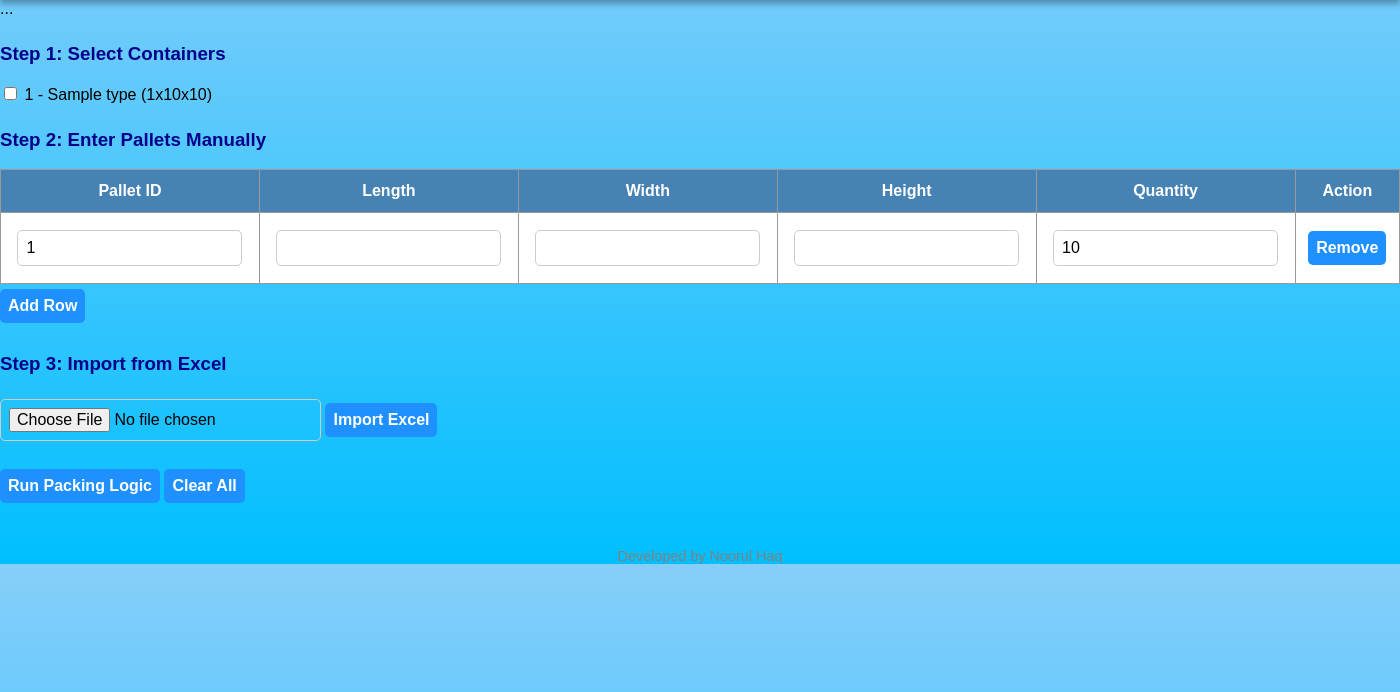
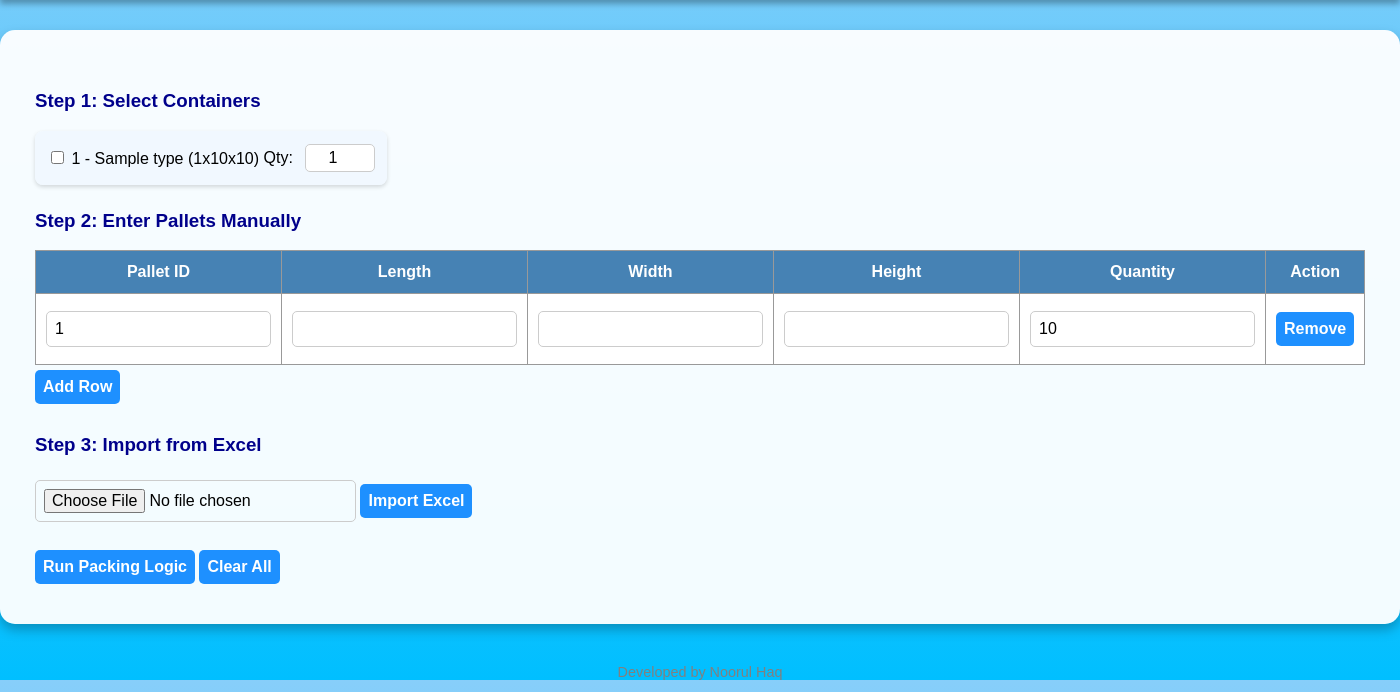
Before and after one commit to kosenoor/PalletsLoadingOnContainer, a Flask app: template templates/index.html in a window 1400 px wide. Shown: the part 108-800 px from the top of the page. Run offline with Flask 3, Linux system fonts and the light colour scheme; the template is opened without the code that fills it: most values are stand-ins (such as "Sample title", 1, 10 or a date in 2020); some libraries are stand-ins or nearby versions.

Commit message:
Update index.html

```diff
--- a/templates/index.html
+++ b/templates/index.html
@@ -9,13 +9,12 @@
             font-family: Arial, sans-serif;
             margin: 0;
             padding: 0;
-            background: linear-gradient(to bottom, #87CEFA, #00BFFF); /* Blue sky background */
+            background: linear-gradient(to bottom, #87CEFA, #00BFFF);
         }
-        /* HEADER STYLING */
         .header {
             display: flex;
             align-items: center;
-            justify-content: center; /* center text horizontally */
+            justify-content: center;
             background-color: rgba(0,0,128,0.7);
             color: white;
             padding: 20px;
@@ -25,7 +24,7 @@
         .logo {
             position: absolute;
             left: 20px;
-            height: 45px; /* shrink logo size */
+            height: 45px;
             width: auto;
         }
         .header-text {
@@ -34,26 +33,40 @@
         .header-text h1 { margin: 0; font-size: 2.2em; }
         .header-text h2 { margin: 0; font-size: 1.5em; }
 
-
-
-
-/* FORM CONTAINER */
         .form-container {
-    width: 100%;                 /* extend to full page width */
-    max-width: none;             /* remove the 1200px cap */
+            width: 100%;
+            max-width: none;
             margin: 30px auto;
             background: rgba(255,255,255,0.95);
             padding: 35px;
             border-radius: 15px;
             box-shadow: 0 6px 12px rgba(0,0,0,0.25);
-    box-sizing: border-box;      /* padding included in width */
+            box-sizing: border-box;
         }
-
-
 
         h3 { color: #00008B; margin-top: 25px; }
 
-        .container-options label { margin-right: 25px; font-size: 1em; }
+        .container-options {
+            display: flex;
+            flex-wrap: wrap;
+            gap: 15px;
+        }
+
+        .container-item {
+            display: flex;
+            align-items: center;
+            background: rgba(240,248,255,0.8);
+            padding: 8px 12px;
+            border-radius: 8px;
+            box-shadow: 0 2px 4px rgba(0,0,0,0.15);
+        }
+
+        .container-item input[type="number"] {
+            width: 70px;
+            margin-left: 8px;
+            padding: 4px;
+            text-align: center;
+        }
 
         select, input[type="text"], input[type="number"], input[type="file"], input[type="submit"], button {
             padding: 8px;
@@ -71,20 +84,19 @@
         }
         input[type="submit"]:hover, button:hover { background-color: #104E8B; }
 
-        /* Pallet table */
         table {
             border-collapse: collapse;
             width: 100%;
             background-color: white;
             font-size: 1em;
             margin-top: 10px;
-            table-layout: auto; /* allow natural column sizing */
+            table-layout: auto;
         }
         th, td {
             border: 1px solid #999;
             padding: 12px 10px;
             text-align: center;
-            word-wrap: break-word; /* prevent overflow in cells */
+            word-wrap: break-word;
         }
         th { background-color: #4682B4; color: white; }
         tr:hover { background-color: #f1f1f1; }
@@ -102,16 +114,21 @@
     </div>
 </div>
 
-...
+<div class="form-container">
 <form action="/run" method="post" enctype="multipart/form-data">
     <h3>Step 1: Select Containers</h3>
     <div class="container-options">
         {% for c in containers %}
+        <div class="container-item">
             <label>
                 <input type="checkbox" name="container" value="{{ c['id'] }}"
                 {% if c['id'] in selected_container_ids %}checked{% endif %}>
                 {{ c['id'] }} - {{ c['type'] }} ({{ c['length'] }}x{{ c['width'] }}x{{ c['height'] }})
             </label>
+            <label>&nbsp;Qty:
+                <input type="number" name="container_qty_{{ c['id'] }}" min="0" value="{{ container_quantities.get(c['id'], 1) }}" style="width:60px;">
+            </label>
+        </div>
         {% endfor %}
     </div>
 
@@ -152,9 +169,6 @@
     <input type="submit" value="Run Packing Logic">
     <a href="/clear"><button type="button">Clear All</button></a>
 </form>
-
-
-    </form>
 </div>
 
 <div class="footer">Developed by Noorul Haq</div>
@@ -176,7 +190,7 @@
     function removeRow(btn) {
         const row = btn.parentNode.parentNode;
         const table = document.getElementById("pallet-table");
-        if (table.rows.length > 2) { // keep at least header + one row
+        if (table.rows.length > 2) {
             row.parentNode.removeChild(row);
         } else {
             alert("At least one row is required.");
@@ -211,16 +225,5 @@
     }
 </script>
 
-
-
-
-
-
-
-
-
-
-
-
 </body>
 </html>
```
Lines whose indentation alone changed are shown as unchanged.
